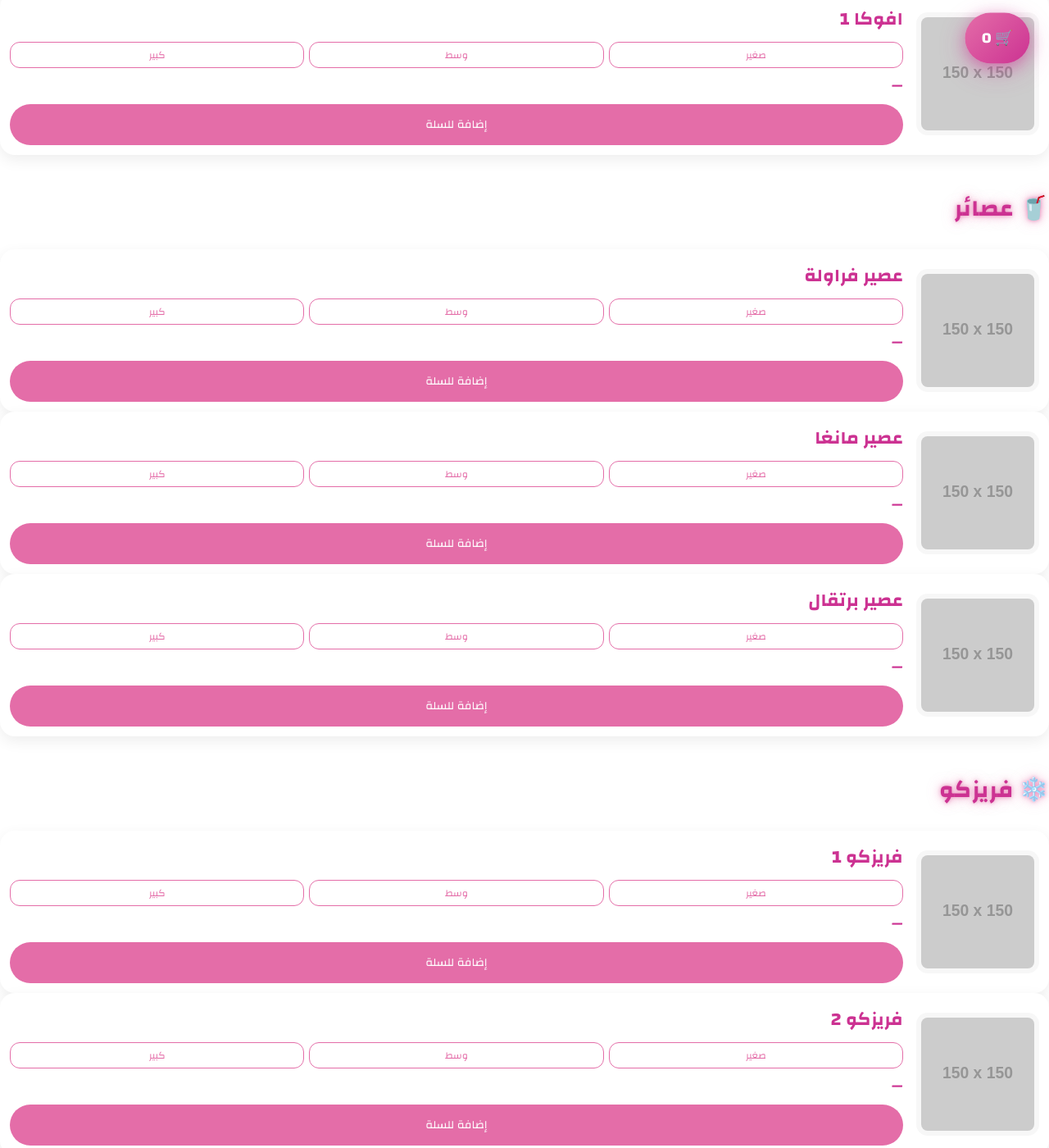
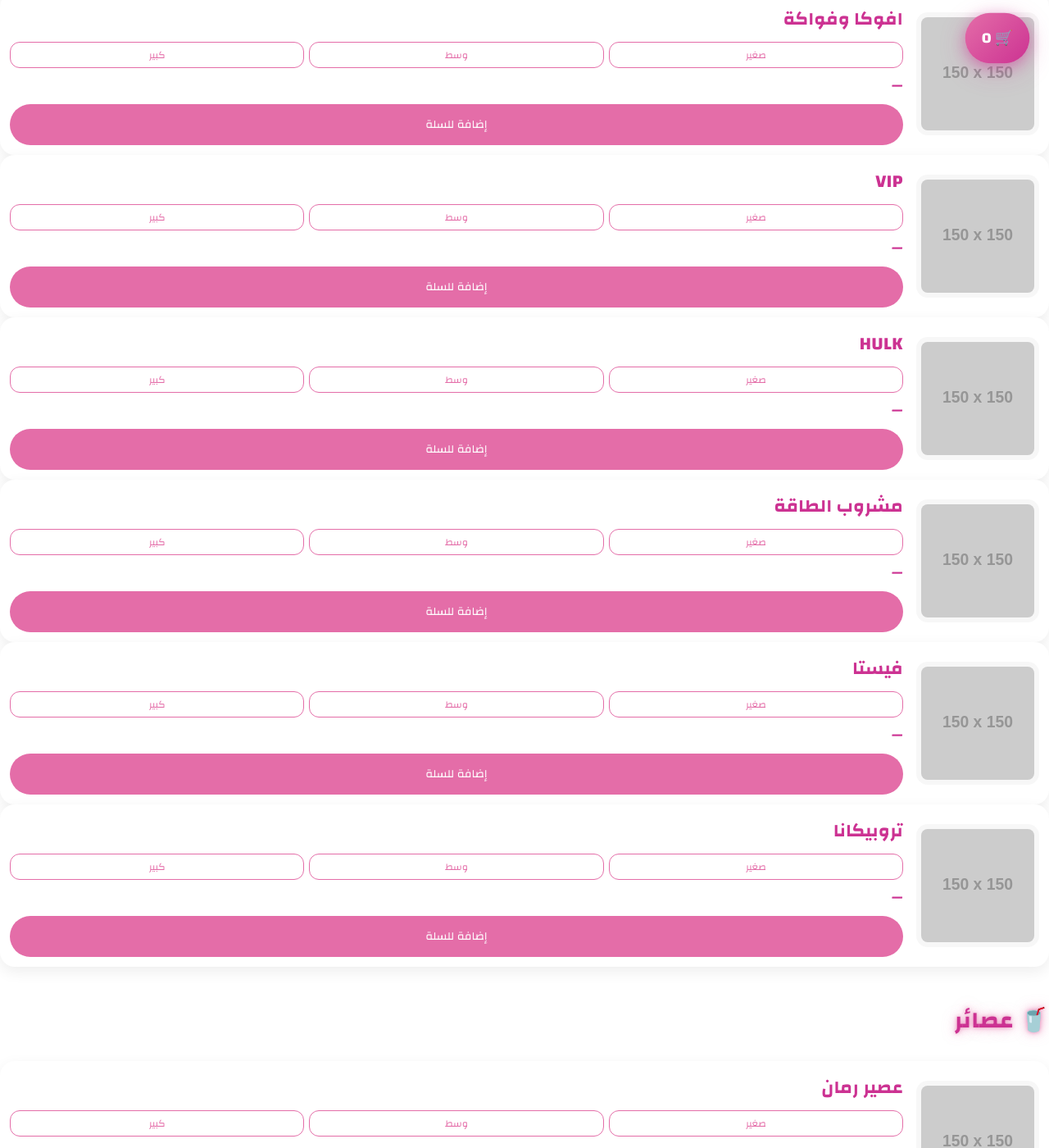
Before and after one commit to osama740/bouza-corner-web, a plain HTML site: page index.html in a window 1280 px wide. Shown: the part 699-2099 px from the top of the page at 82% size. Drawn offline with Linux system fonts and the light colour scheme; placeholder pictures from the web are drawn by us.

Commit message:
add orders for cocktail

```diff
--- a/index.html
+++ b/index.html
@@ -144,14 +144,79 @@
           <button class="add-btn">إضافة للسلة</button>
         </div>
       </article>
-      <article class="product-card" data-name="افوكا 1">
+      <article class="product-card" data-name="افوكا وفواكة">
         <img src="https://via.placeholder.com/150" alt="">
         <div class="product-info">
-          <h3>افوكا 1</h3>
+          <h3>افوكا وفواكة</h3>
           <div class="sizes">
-            <button data-size="صغير" data-price="150000">صغير</button>
-            <button data-size="وسط" data-price="200000">وسط</button>
-            <button data-size="كبير" data-price="280000">كبير</button>
+            <button data-size="صغير" data-price="350000">صغير</button>
+            <button data-size="وسط" data-price="500000">وسط</button>
+            <button data-size="كبير" data-price="600000">كبير</button>
+          </div>
+          <div class="price">—</div>
+          <button class="add-btn">إضافة للسلة</button>
+        </div>
+      </article>
+            <article class="product-card" data-name="VIP">
+        <img src="https://via.placeholder.com/150" alt="">
+        <div class="product-info">
+          <h3>VIP</h3>
+          <div class="sizes">
+            <button data-size="صغير" data-price="350000">صغير</button>
+            <button data-size="وسط" data-price="500000">وسط</button>
+            <button data-size="كبير" data-price="600000">كبير</button>
+          </div>
+          <div class="price">—</div>
+          <button class="add-btn">إضافة للسلة</button>
+        </div>
+      </article>
+            <article class="product-card" data-name="HULK">
+        <img src="https://via.placeholder.com/150" alt="">
+        <div class="product-info">
+          <h3>HULK</h3>
+          <div class="sizes">
+            <button data-size="صغير" data-price="270000">صغير</button>
+            <button data-size="وسط" data-price="450000">وسط</button>
+            <button data-size="كبير" data-price="550000">كبير</button>
+          </div>
+          <div class="price">—</div>
+          <button class="add-btn">إضافة للسلة</button>
+        </div>
+      </article>
+            <article class="product-card" data-name="مشروب الطاقة">
+        <img src="https://via.placeholder.com/150" alt="">
+        <div class="product-info">
+          <h3>مشروب الطاقة</h3>
+          <div class="sizes">
+            <button data-size="صغير" data-price="180000">صغير</button>
+            <button data-size="وسط" data-price="270000">وسط</button>
+            <button data-size="كبير" data-price="360000">كبير</button>
+          </div>
+          <div class="price">—</div>
+          <button class="add-btn">إضافة للسلة</button>
+        </div>
+      </article>
+            <article class="product-card" data-name="فيستا">
+        <img src="https://via.placeholder.com/150" alt="">
+        <div class="product-info">
+          <h3>فيستا</h3>
+          <div class="sizes">
+            <button data-size="صغير" data-price="180000">صغير</button>
+            <button data-size="وسط" data-price="270000">وسط</button>
+            <button data-size="كبير" data-price="360000">كبير</button>
+          </div>
+          <div class="price">—</div>
+          <button class="add-btn">إضافة للسلة</button>
+        </div>
+      </article>
+            <article class="product-card" data-name="تروبيكانا">
+        <img src="https://via.placeholder.com/150" alt="">
+        <div class="product-info">
+          <h3>تروبيكانا</h3>
+          <div class="sizes">
+            <button data-size="صغير" data-price="300000">صغير</button>
+            <button data-size="وسط" data-price="500000">وسط</button>
+            <button data-size="كبير" data-price="600000">كبير</button>
           </div>
           <div class="price">—</div>
           <button class="add-btn">إضافة للسلة</button>
@@ -164,12 +229,12 @@
   <section id="juice" class="products-section">
     <h2>🥤 عصائر</h2>
     <div class="products">
-      <article class="product-card" data-name="عصير فراولة">
+      <article class="product-card" data-name="عصير رمان">
         <img src="https://via.placeholder.com/150" alt="">
         <div class="product-info">
-          <h3>عصير فراولة</h3>
+          <h3>عصير رمان</h3>
           <div class="sizes">
-            <button data-size="صغير" data-price="70000">صغير</button>
+            <button data-size="صغير" data-price="300000">صغير</button>
             <button data-size="وسط" data-price="120000">وسط</button>
             <button data-size="كبير" data-price="160000">كبير</button>
           </div>
```
